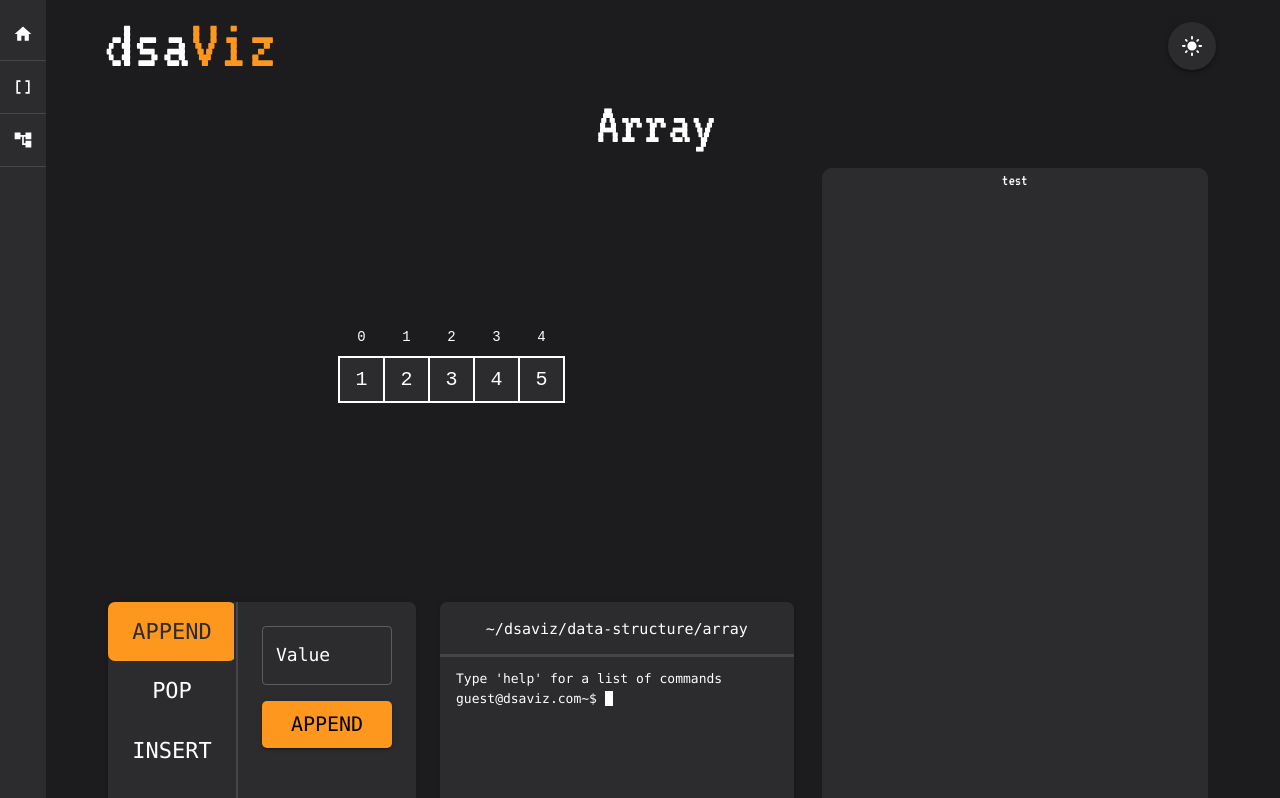
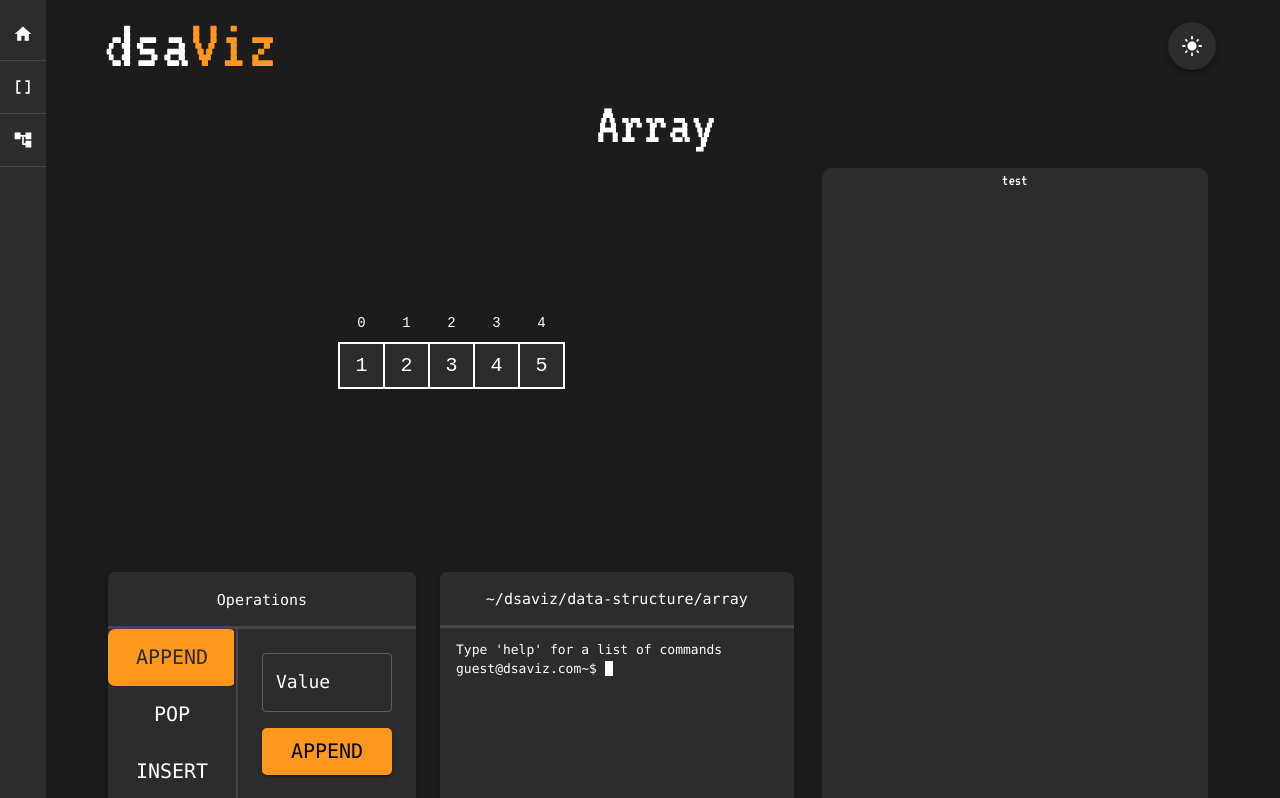
Before and after one commit to lukereed1/dsaviz, a React (Vite) app: page /array in a window 1280 px wide. Shown: the top 798 px of the page. Built offline with nearby package versions, Linux system fonts and the light colour scheme.

Commit message:
Added header for operations box

```diff
--- a/src/app/components/Terminal/Terminal.tsx
+++ b/src/app/components/Terminal/Terminal.tsx
@@ -8,8 +8,8 @@ import {
 	Dispatch,
 	SetStateAction,
 } from "react";
+import { getTerminalCommand } from "./TerminalCommands";
 import TerminalOutput from "./TerminalOutput";
-import { getTerminalCommand } from "./TerminalCommands";
 
 interface Props {
 	header: string;
@@ -27,7 +27,6 @@ export default function Terminal({
 	const containerRef = useRef<HTMLDivElement>(null);
 	const [inputValue, setInputValue] = useState("");
 	const [caretPosition, setCaretPosition] = useState(0);
-
 	const beforeCaret = inputValue.slice(0, caretPosition);
 	const afterCaret = inputValue.slice(caretPosition);
 	const caretChar = afterCaret.charAt(0) || " ";
@@ -147,9 +146,7 @@ const styles = {
 		bgcolor: "primary.main",
 		flex: 2,
 		borderRadius: "7px",
-		width: 400,
 		height: "100%",
-		maxHeight: 312,
 	},
 	headerText: {
 		fontFamily: "menlo",
--- a/src/app/components/OperationBox.tsx
+++ b/src/app/components/operations-box/OperationBox.tsx
@@ -1,4 +1,4 @@
-import { Box, Tab, Tabs } from "@mui/material";
+import { Box, Divider, Tab, Tabs, Typography } from "@mui/material";
 import { ReactNode, SyntheticEvent, useState } from "react";
 import TabPanel from "./TabPanel";
 
@@ -34,13 +34,29 @@ export default function OperationBox({
 
 	return (
 		<Box sx={styles.box}>
+			<Box>
+				<Typography
+					sx={{
+						fontFamily: "menlo",
+						fontSize: 15,
+						paddingTop: 2,
+						paddingBottom: 1.75,
+					}}
+					variant="h6">
+					Operations
+				</Typography>
+				<Divider sx={{ borderBottomWidth: 3 }} />
+			</Box>
+
+			<Box display={"flex"} overflow={"auto"}>
 				<Tabs
 					orientation="vertical"
 					variant="scrollable"
 					value={tabIndex}
 					onChange={handleChange}
 					aria-label="Operations"
-				sx={styles.tabs}>
+					sx={styles.tabs}
+					scrollButtons={false}>
 					{operations.map((operation, index) => (
 						<Tab
 							key={index}
@@ -57,6 +73,7 @@ export default function OperationBox({
 					</TabPanel>
 				))}
 			</Box>
+		</Box>
 	);
 }
 
@@ -65,7 +82,7 @@ const styles = {
 		flexGrow: 1,
 		bgcolor: "primary.main",
 		display: "flex",
-		height: "100%",
+		flexDirection: "column",
 		borderRadius: "7px",
 		boxShadow: 2,
 	},
@@ -76,7 +93,7 @@ const styles = {
 	},
 	tab: (tabIndex: number, index: number) => ({
 		borderRadius: "7px",
-		fontSize: 22,
+		fontSize: 20,
 		padding: 2,
 		fontFamily: "menlo",
 
--- a/src/pages/data-structures/DataStructurePageTemplate.tsx
+++ b/src/pages/data-structures/DataStructurePageTemplate.tsx
@@ -65,7 +65,7 @@ const styles = {
 	lowerBox: {
 		display: "flex",
 		alignItems: "start",
-		flex: 1,
+		flex: 1.1,
 		gap: 3,
 		padding: 0.5,
 	},
--- a/src/pages/data-structures/array/ArrayOperations.tsx
+++ b/src/pages/data-structures/array/ArrayOperations.tsx
@@ -1,8 +1,8 @@
 import { Box } from "@mui/material";
-import OperationButton from "../../../app/components/OperationButton";
+import OperationButton from "../../../app/components/operations-box/OperationButton";
 import ValueTextInput from "../../../app/components/ValueTextInput";
 import IndexTextInput from "../../../app/components/IndexTextInput";
-import OperationBox from "../../../app/components/OperationBox";
+import OperationBox from "../../../app/components/operations-box/OperationBox";
 import { Dispatch, SetStateAction } from "react";
 
 interface Props {
--- a/src/pages/data-structures/array/ArrayPage.tsx
+++ b/src/pages/data-structures/array/ArrayPage.tsx
@@ -3,7 +3,7 @@ import { useState } from "react";
 import Array2D from "./Array2D";
 
 import ArrayOperations from "./ArrayOperations";
-import Terminal from "../../../app/components/Terminal/Terminal";
+import Terminal from "../../../app/components/terminal/Terminal";
 
 export default function ArrayPage() {
 	const [valueInput, setValueInput] = useState<number | undefined>();
```
Also changed, not shown: src/app/components/operations-box/OperationButton.tsx (renamed from src/app/components/OperationButton.tsx), src/app/components/operations-box/TabPanel.tsx (renamed from src/app/components/TabPanel.tsx). Lines whose indentation alone changed are shown as unchanged.
